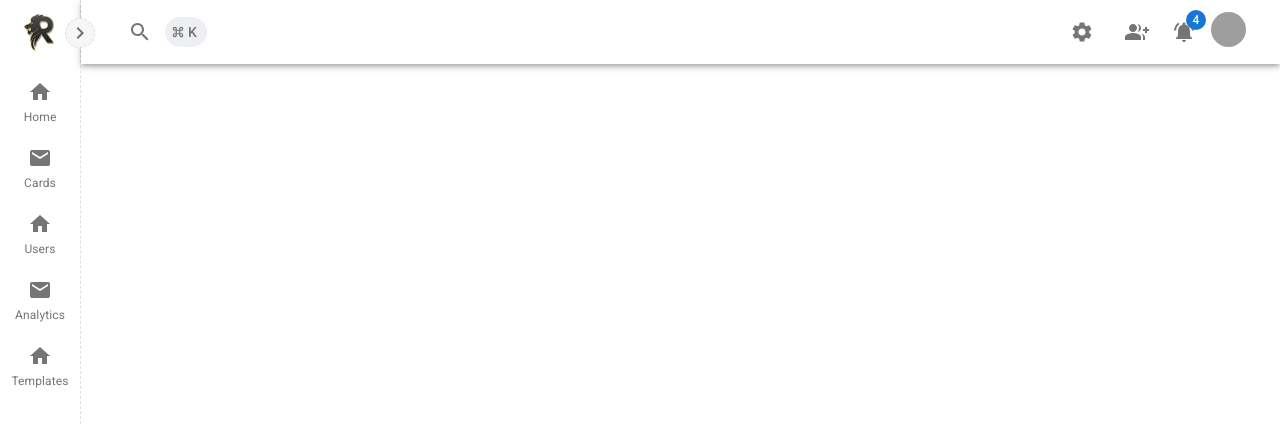
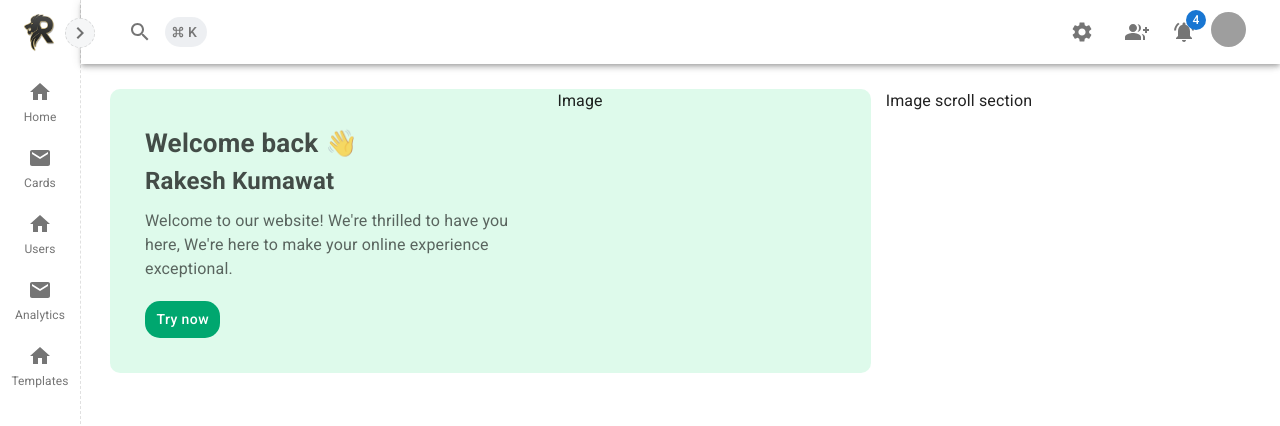
Before and after one commit to Rakeshkumawat1/react-templates, a React (Create React App) app: page /dashboard in a window 1280 px wide. Shown: the top 426 px of the page. Built offline with nearby package versions, Linux system fonts and the light colour scheme; grey boxes are pictures that could not be loaded; the HTML template or start-up script is replaced by a standard one.

Commit message:
Feat: dashboard card section 1 WIP

```diff
--- a/src/App.js
+++ b/src/App.js
@@ -21,6 +21,12 @@ function App() {
     createTheme({
       palette: {
         mode,
+        activeTheme: {
+          color: "rgb(0, 167, 111)",
+          background: "rgba(0, 167, 111, 0.08)",
+          hover: "rgba(0, 167, 111, 0.16)",
+          cardBackground: "rgba(91, 228, 155, 0.2)"
+        }
       },
     }), [mode]);
 
--- /dev/null
+++ b/src/components/Home/SliderSection.jsx
@@ -0,0 +1,76 @@
+import React from 'react';
+import { Box, Typography, Button } from '@mui/material';
+
+export default function SliderSection() {
+    return (
+        <Box sx={{
+            display: 'flex',
+            flexDirection: 'row',
+            width: '100%',
+            minHeight: '35vh',
+            gap: '15px',
+            p: '5px'
+        }}>
+            <Box sx={{
+                width: 'calc(100% / 1.5)',
+                display: 'flex',
+                flexDirection: 'row',
+                borderRadius: '10px',
+                backgroundColor: 'activeTheme.cardBackground',
+            }}>
+                <Box sx={{
+                    width: 'calc(100% / 1.7)',
+                    display: 'flex',
+                    flexDirection: 'column',
+                    borderRadius: '10px',
+                    p: '35px'
+                }}>
+                    <Typography sx={{
+                        fontSize: '26px',
+                        fontWeight: 700,
+                        color: 'text.primary',
+                        opacity: 0.8
+                    }}>
+                        Welcome back 👋
+                    </Typography>
+                    <Typography sx={{
+                        fontSize: '24px',
+                        fontWeight: 700,
+                        color: 'text.primary',
+                        opacity: 0.8
+                    }}>
+                        Rakesh Kumawat
+                    </Typography>
+                    <Typography sx={{
+                        fontSize: '16px',
+                        fontWeight: 400,
+                        color: 'text.secondary',
+                        p: '10px 0 20px 0'
+                    }}>
+                        Welcome to our website! We're thrilled to have you here, We're here to make your online experience exceptional.
+                    </Typography>
+
+                    <Button sx={{
+                        textTransform: 'none',
+                        backgroundColor: 'activeTheme.color',
+                        color: 'background.default',
+                        width: '20%',
+                        borderRadius: '15px',
+                        '&:hover': {
+                            backgroundColor: 'activeTheme.color'
+                        }
+                    }}>
+                        Try now
+                    </Button>
+                </Box>
+                <Box>
+                    Image
+                </Box>
+            </Box>
+            <Box>
+                Image  scroll section
+            </Box>
+        </Box>
+
+    )
+}
--- a/src/pages/Home/index.jsx
+++ b/src/pages/Home/index.jsx
@@ -8,6 +8,7 @@ import NavBar from '../../components/Home/NavBar';
 // Icons
 import ChevronLeftIcon from '@mui/icons-material/ChevronLeft';
 import ChevronRightIcon from '@mui/icons-material/ChevronRight';
+import SliderSection from '../../components/Home/SliderSection';
 
 export default function Home() {
   const theme = useTheme();
@@ -53,10 +54,12 @@ export default function Home() {
       <Box component="main" sx={{
         flexGrow: 1,
         p: 3,
-        // mt: 6,
+        mt: 7.5,
         backgroundColor: 'background.default'
       }}>
-        {/* <DrawerHeader /> */}
+
+        {/* Section 1 for main card and sliders */}
+        <SliderSection />
       </Box>
     </Box>
   )
```
